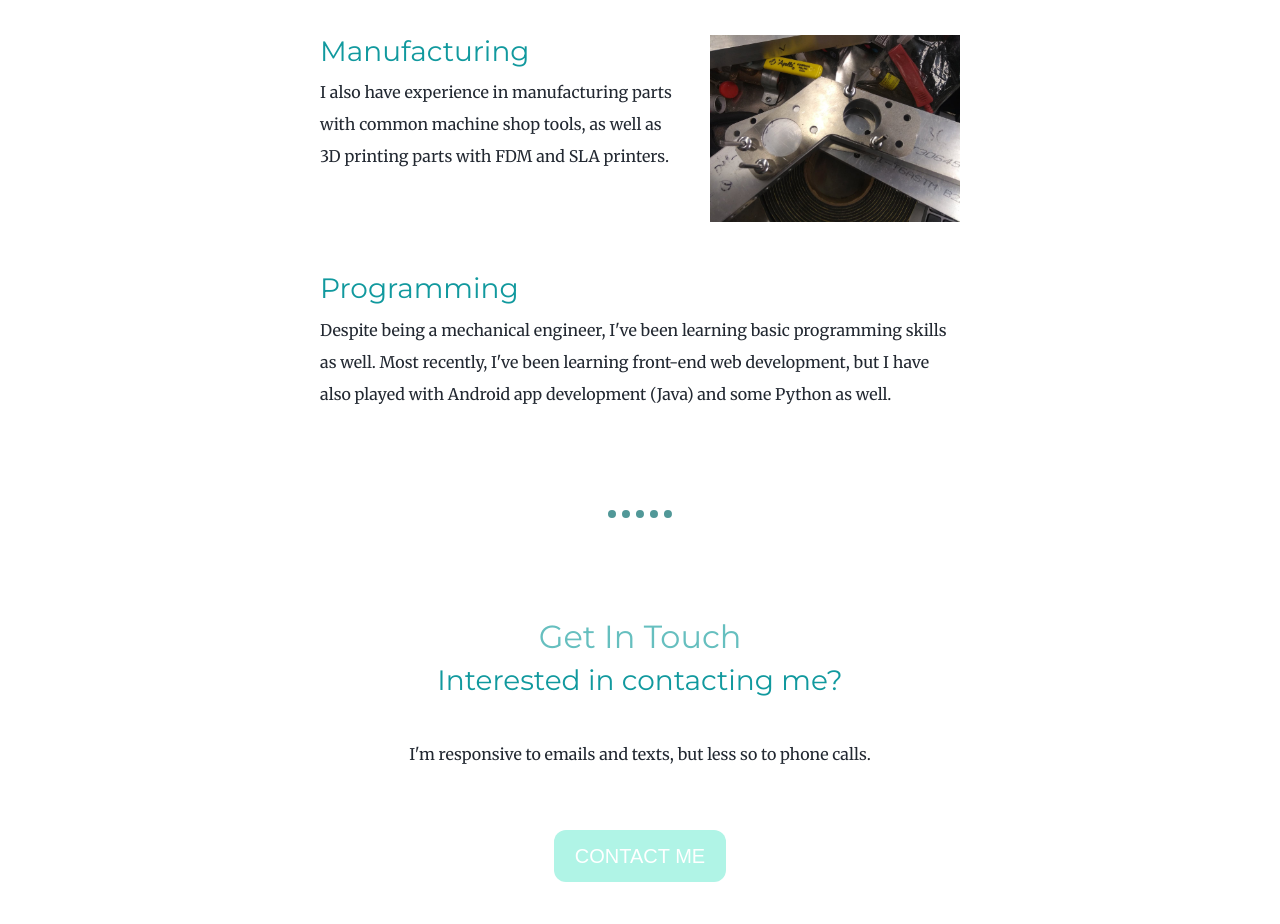
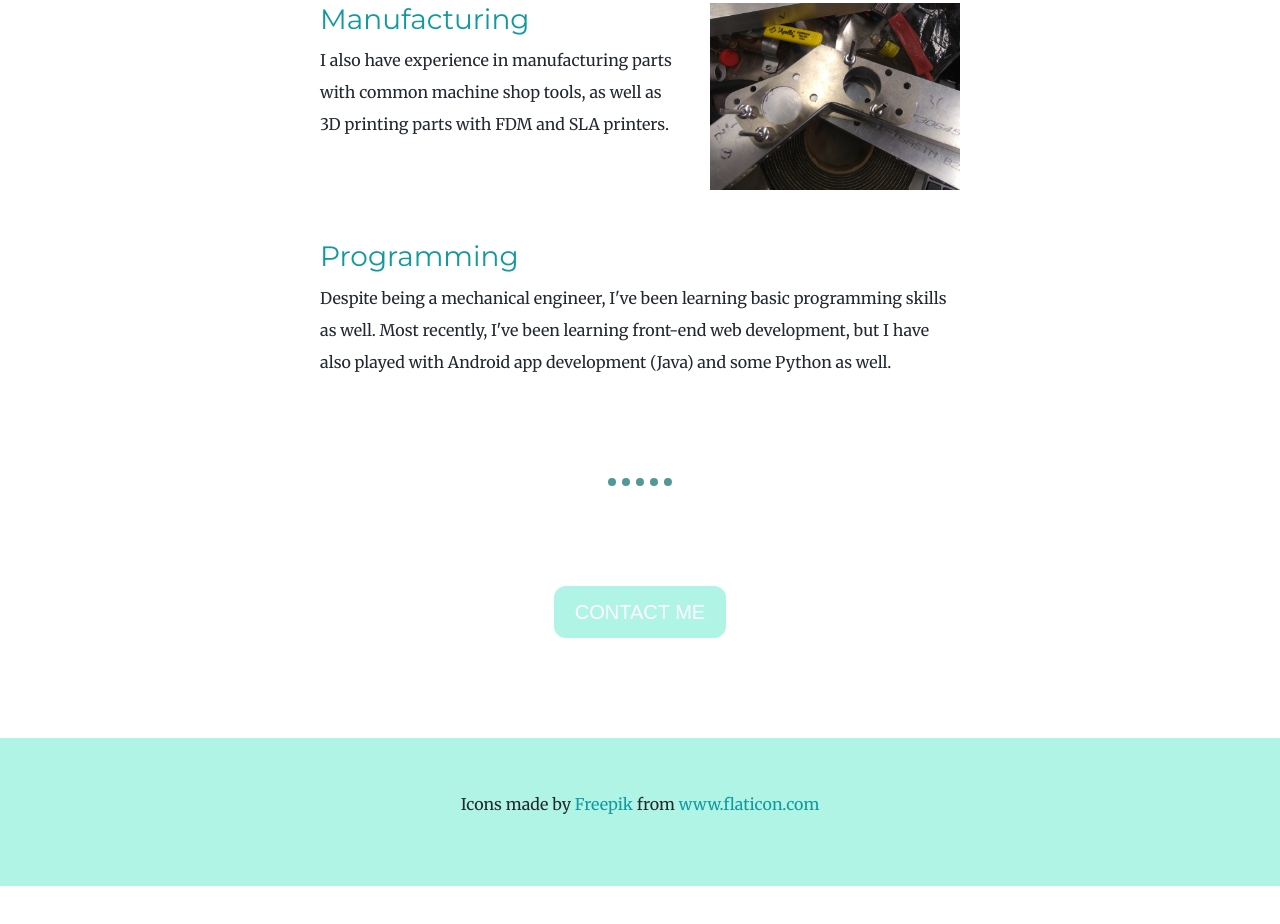
Before and after one commit to AnthonyJiang99/cv, a plain HTML site: page index.html in a window 1280 px wide. Shown: the part 4606-5530 px from the top of the page. After the commit the page ends 5492 px from the top, so only its background shows below. Drawn offline with nearby package versions, Linux system fonts and the light colour scheme.

Commit message:
wording changes

```diff
--- a/index.html
+++ b/index.html
@@ -86,7 +86,7 @@
       <div class="project-row">
         <iframe class="wro" src="https://www.youtube.com/embed/nBwB_SjmsbQ" frameborder="0" allow="accelerometer; autoplay; encrypted-media; gyroscope; picture-in-picture" allowfullscreen></iframe>
         <h3>World Robot Olympiad</h3>
-        <p>WRO is a LEGO robotics competition I participated in during junior high. The 2013 challenge was to design and build an autonomous robot to deliver the "broken" statue back to an end zone, while leaving the other 3 "unbroken" statues within their own starting squares. I placed first in the Hsin-Chu regional competition before moving back to the States. My focus was on the programming, taking extra steps to maintain consistency between runs. For example, every motor command first checks the battery voltage and adjusts the requested power to ensure that a partially discharged battery does not drastically affect performance.</p>
+        <p>WRO is a LEGO robotics competition I participated in. The 2013 challenge was to design and build an autonomous robot to deliver the "broken" statue back to an end zone, while leaving the other 3 "unbroken" statues within their own starting squares. I placed first in the Hsin-Chu regional competition before moving back to the States. My focus was on the programming, taking extra steps to maintain consistency between runs. For example, every motor command first checks the battery voltage and adjusts the requested power to ensure that a partially discharged battery does not drastically affect performance.</p>
       </div>
     </div>
     <hr>
@@ -110,9 +110,6 @@
     </div>
     <hr>
     <div class="contact-me" id="contact">
-      <h2>Get In Touch</h2>
-      <h3>Interested in contacting me?</h3>
-      <p class="contact">I'm responsive to emails and texts, but less so to phone calls.</p>
       <a class="btn" href="mailto:jiang.anthony99@gmail.com">CONTACT ME</a>
     </div>
   </div>
```
